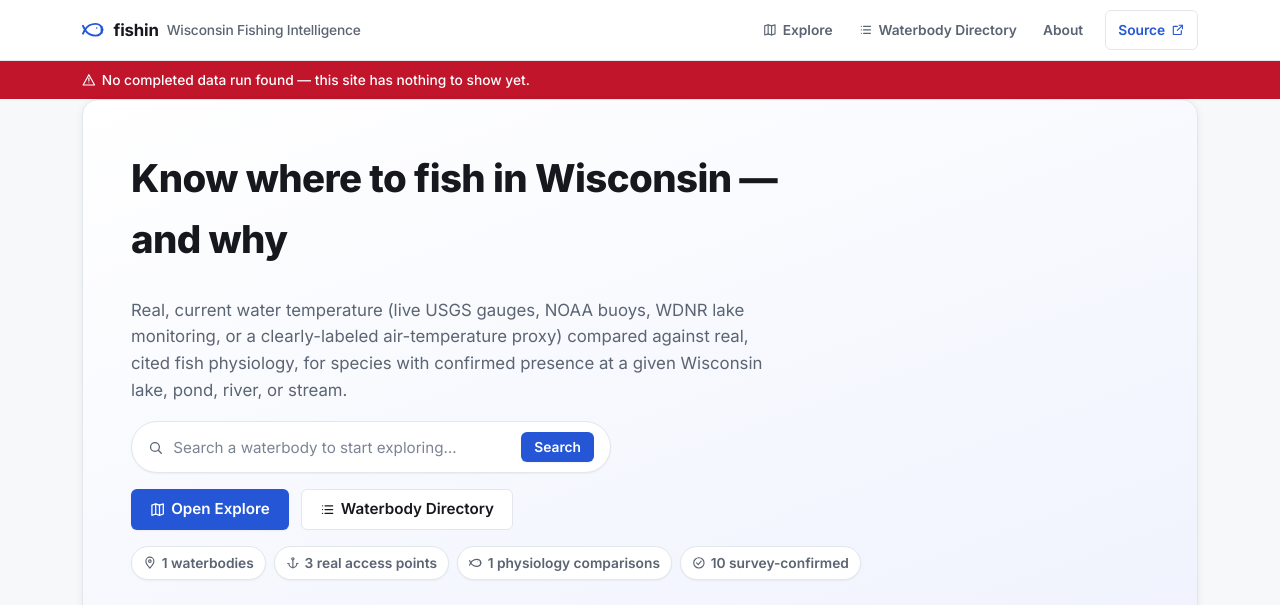
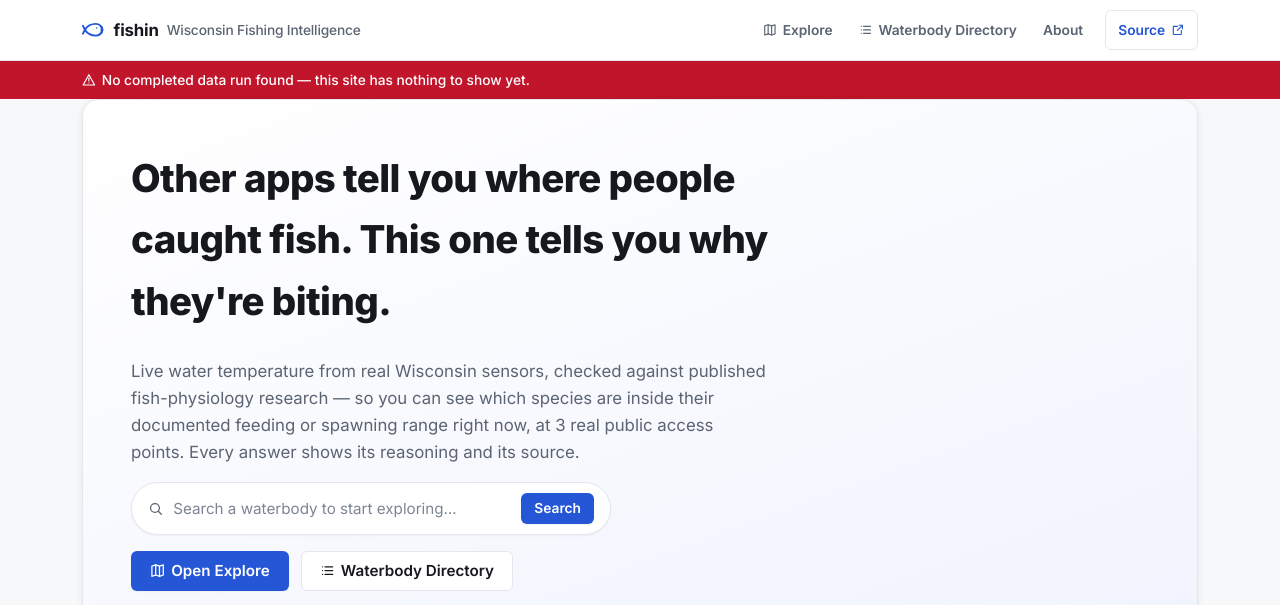
Before and after one commit to jsopa1/fishin, a Flask app: template webapp/templates/home.html in a window 1280 px wide. Shown: the top 605 px of the page. Run offline with Flask 3, Linux system fonts and the light colour scheme; the template is opened without the code that fills it: most values are stand-ins (such as "Sample title", 1, 10 or a date in 2020).

Commit message:
Lead the landing page with the differentiator, proved with live data
The hero described the data plumbing (which sensors feed which proxy)
rather than what the product answers. Market research says nobody else
sells the reasoning: Fishbrain sells social proof, Navionics sells
charts, and WDNR's own free Fishing Finder already gives away the access
map fishin was leading with -- but none of them tell you why fish should
be active right now.

The page now opens on that, and proves it instead of claiming it: a
"Matching right now" row showing real species currently inside a
documented physiology window, with the reasoning and evidence tier on
each card. Restricted to survey-confirmed waters with real (non-proxy)
readings, so the front page shows the strongest evidence the database
holds rather than its most eye-catching claim, and deduplicated on both
species and waterbody -- three Bluegill cards read as a bug, not as a
picture of the state.

Co-Authored-By: Claude Opus 5 <noreply@anthropic.com>

```diff
--- a/ui/v1_review_data.py
+++ b/ui/v1_review_data.py
@@ -753,6 +753,54 @@ def get_spot_temperature(
     return None
 
 
+def get_current_highlights(conn: sqlite3.Connection, limit: int = 3) -> list:
+    """Real species/waterbody pairs where conditions match a documented
+    physiology window right now, for the landing page.
+
+    Restricted to survey-confirmed waterbodies with a real (non-proxy)
+    temperature reading, so the front page shows the strongest evidence
+    the database actually holds rather than its most eye-catching claim.
+    One per waterbody, so it reads as a picture of the state rather than
+    five facts about one lake."""
+    try:
+        rows = conn.execute(
+            """SELECT sp.species, sp.match_description, sp.evidence_quality,
+                      wr.waterbody_name, wr.county, wr.temp_value_c
+               FROM species_predictions sp
+               JOIN waterbody_results wr
+                 ON wr.waterbody_name = sp.waterbody_name AND wr.county = sp.county
+               WHERE sp.any_match = 1
+                 AND wr.temp_is_real = 1
+                 AND wr.presence_tier = 'survey_confirmed'
+                 AND sp.match_description IS NOT NULL
+               ORDER BY wr.waterbody_name, sp.species"""
+        ).fetchall()
+    except sqlite3.OperationalError:
+        return []
+
+    # Distinct on both axes: three cards showing the same species, or the
+    # same lake three times, reads as a bug rather than as a picture of
+    # what's happening across the state.
+    seen_waters, seen_species, highlights = set(), set(), []
+    for r in rows:
+        key = (r["waterbody_name"], r["county"])
+        if key in seen_waters or r["species"] in seen_species:
+            continue
+        seen_waters.add(key)
+        seen_species.add(r["species"])
+        highlights.append({
+            "species": r["species"],
+            "waterbody_name": r["waterbody_name"],
+            "county": r["county"],
+            "temp_value_c": r["temp_value_c"],
+            "match_description": r["match_description"],
+            "evidence_quality": r["evidence_quality"],
+        })
+        if len(highlights) >= limit:
+            break
+    return highlights
+
+
 def get_county_species_evidence(conn: sqlite3.Connection, county: str, limit: int = 8) -> dict | None:
     """Real, county-level species evidence for a spot that has no record of
     its own -- 45% of access points are in that position, and an empty page
--- a/webapp/app.py
+++ b/webapp/app.py
@@ -101,9 +101,10 @@ def home():
     conn = get_conn()
     counts = data.get_summary_counts(conn) if conn is not None else None
     meta = data.get_access_points_meta(conn) if conn is not None else None
+    highlights = data.get_current_highlights(conn) if conn is not None else []
     if conn is not None:
         conn.close()
-    return render_template("home.html", counts=counts, meta=meta)
+    return render_template("home.html", counts=counts, meta=meta, highlights=highlights)
 
 
 @app.route("/browse")
--- a/webapp/static/style.css
+++ b/webapp/static/style.css
@@ -209,6 +209,29 @@ p { color: var(--gray-700); }
 .hero h1 { font-size: var(--text-2xl); max-width: 720px; }
 .hero p { max-width: 640px; color: var(--muted); font-size: var(--text-md); }
 .hero .cta-row { display: flex; flex-wrap: wrap; gap: var(--space-3); margin-top: var(--space-4); }
+
+/* Landing-page proof: real current matches, shown rather than described. */
+.highlights { margin: 0 0 var(--space-7); }
+.highlights-head { margin: 0 0 4px; font-size: var(--text-lg); }
+.highlights-sub { margin: 0 0 var(--space-4); color: var(--muted); font-size: var(--text-sm); }
+.highlight-grid { display: grid; grid-template-columns: repeat(auto-fit, minmax(260px, 1fr)); gap: var(--space-3); }
+.highlight-card {
+  display: flex; flex-direction: column; gap: 6px;
+  background: var(--card);
+  border: 1px solid var(--border);
+  border-left: 3px solid var(--survey);
+  border-radius: var(--radius);
+  padding: var(--space-4);
+  text-decoration: none;
+  color: inherit;
+  box-shadow: var(--shadow-sm);
+  transition: box-shadow 0.15s ease, transform 0.1s ease;
+}
+.highlight-card:hover { box-shadow: var(--shadow-md); transform: translateY(-1px); color: inherit; }
+.highlight-top { display: flex; align-items: center; justify-content: space-between; gap: var(--space-2); }
+.highlight-species { font-weight: 700; font-size: var(--text-md); }
+.highlight-where { margin: 0; font-size: var(--text-sm); color: var(--muted); display: flex; align-items: center; gap: 5px; }
+.highlight-why { margin: 4px 0 6px; font-size: var(--text-sm); color: var(--gray-700); }
 
 .badge-row { display: flex; flex-wrap: wrap; gap: var(--space-2); margin: var(--space-4) 0 var(--space-1); }
 .pill {
--- a/webapp/templates/home.html
+++ b/webapp/templates/home.html
@@ -2,11 +2,12 @@
 {% block title %}Home{% endblock %}
 {% block content %}
 <div class="hero">
-  <h1>Know where to fish in Wisconsin — and why</h1>
+  <h1>Other apps tell you where people caught fish. This one tells you why they're biting.</h1>
   <p>
-    Real, current water temperature (live USGS gauges, NOAA buoys, WDNR lake monitoring, or a
-    clearly-labeled air-temperature proxy) compared against real, cited fish physiology, for species
-    with confirmed presence at a given Wisconsin lake, pond, river, or stream.
+    Live water temperature from real Wisconsin sensors, checked against published fish-physiology
+    research — so you can see which species are inside their documented feeding or spawning range
+    right now, at {{ "{:,}".format(meta.total_boat_ramp + meta.total_boat_carry_in + meta.total_shore_fishing) if meta else "3,272" }}
+    real public access points. Every answer shows its reasoning and its source.
   </p>
 
   <form class="search-bar" style="max-width: 480px;" method="get" action="{{ url_for('map_view') }}">
@@ -33,6 +34,36 @@
   </div>
   {% endif %}
 </div>
+
+{% if highlights %}
+<section class="highlights">
+  <h2 class="highlights-head">Matching right now</h2>
+  <p class="highlights-sub">
+    Real readings from survey-confirmed waters, compared against published physiology this morning.
+  </p>
+  <div class="highlight-grid">
+    {% for h in highlights %}
+    <a class="highlight-card" href="{{ url_for('waterbody_detail', name=h.waterbody_name, county=h.county) }}">
+      <div class="highlight-top">
+        <span class="highlight-species">{{ h.species.title() }}</span>
+        <span class="stat-chip">
+          <svg class="icon" aria-hidden="true"><use href="#icon-thermometer"/></svg>
+          {{ "%.1f"|format(h.temp_value_c * 9/5 + 32) }}°F
+        </span>
+      </div>
+      <p class="highlight-where">
+        <svg class="icon" aria-hidden="true"><use href="#icon-map-pin"/></svg>
+        {{ h.waterbody_name|title }}, {{ h.county }}
+      </p>
+      <p class="highlight-why">{{ h.match_description }}</p>
+      {% if h.evidence_quality %}
+        <span class="tag evidence">{{ h.evidence_quality }}</span>
+      {% endif %}
+    </a>
+    {% endfor %}
+  </div>
+</section>
+{% endif %}
 
 <a href="{{ url_for('map_view') }}" class="map-preview-link" aria-label="Open Explore — the live statewide map" style="display:block; text-decoration:none; margin-bottom: var(--space-7);">
   <div id="home-map-preview" class="map-pane" style="height: 280px; pointer-events: none;" aria-hidden="true"></div>
```
Also changed, not shown: ui/tests/test_v1_review_data.py (+39 -0 lines).
